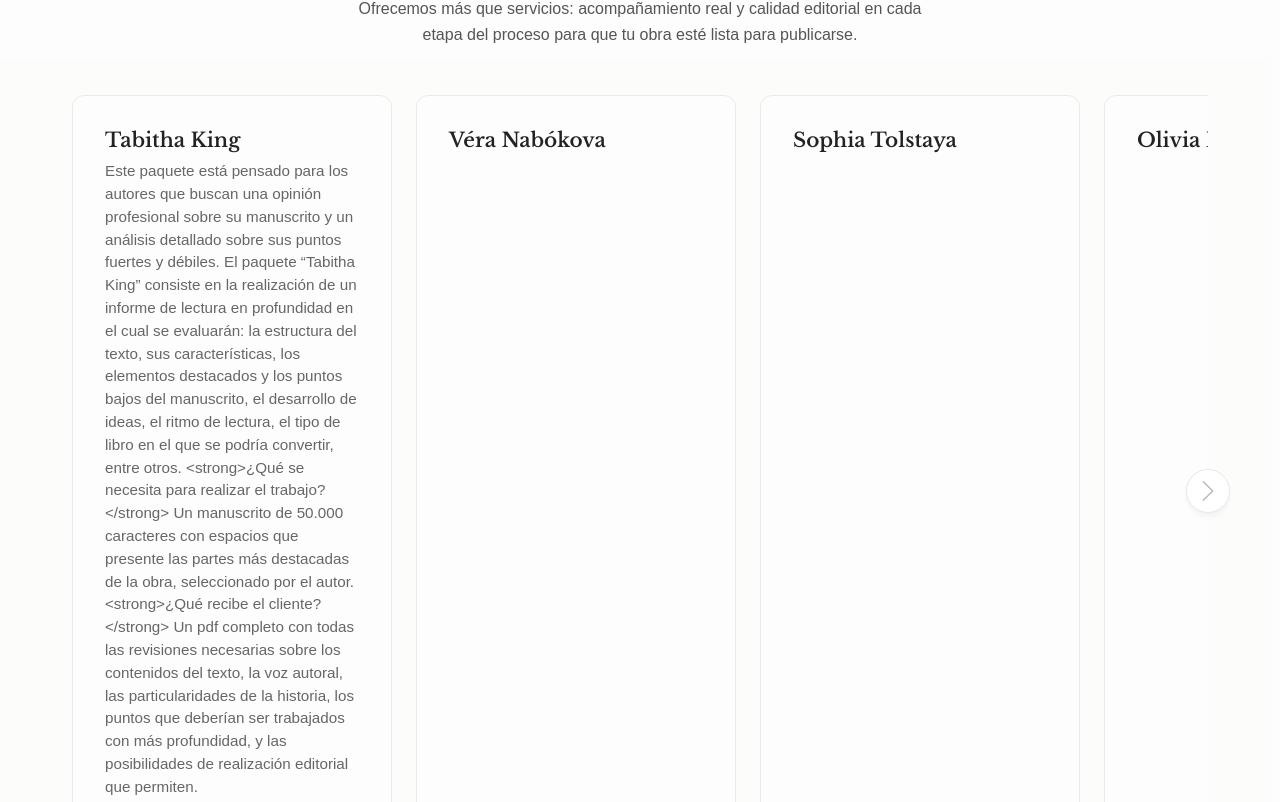
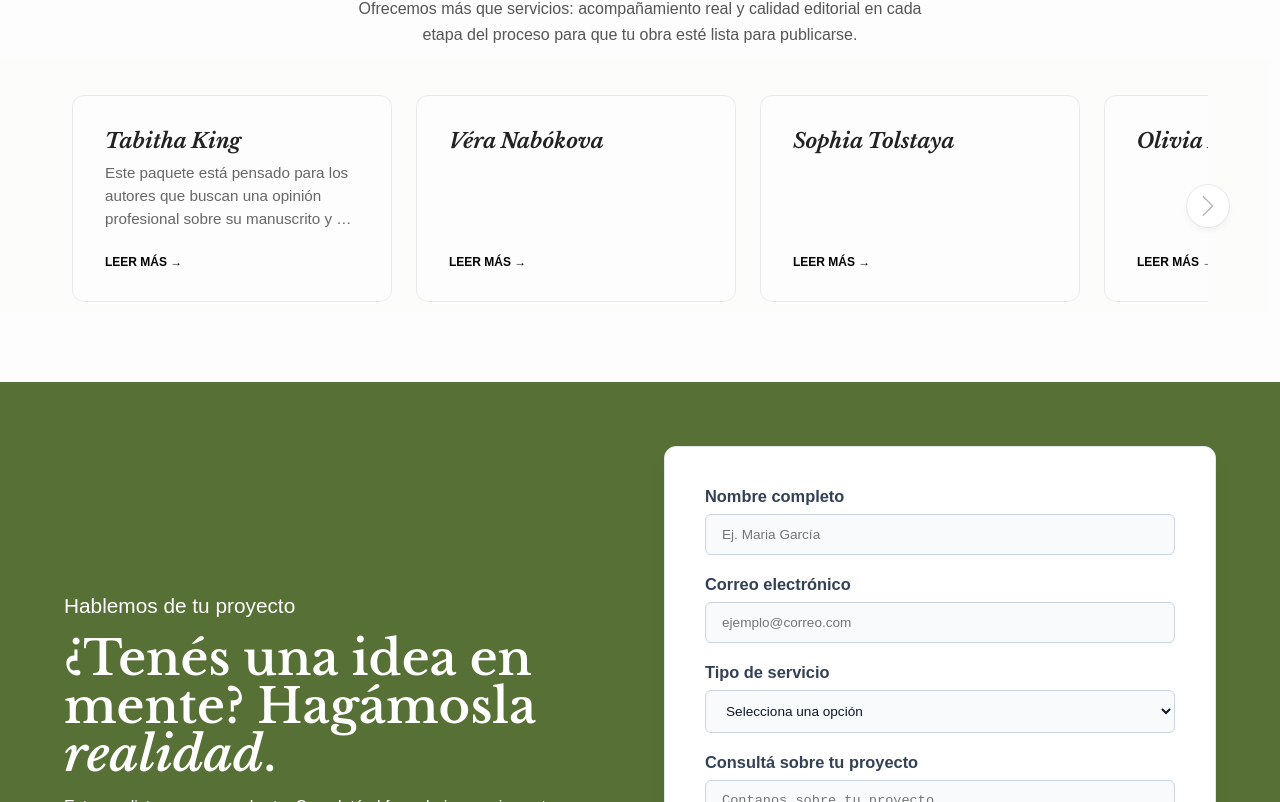
Before and after one commit to ayalamarcelo/quienquiera-se, a React (Vite) app: page / in a window 1280 px wide. Shown: the part 958-1760 px from the top of the page. Built offline with nearby package versions, Linux system fonts and the light colour scheme; a web font is replaced by a local one.

Commit message:
style: update styles for hero, services, and modals

```diff
--- a/src/styles/Hero.css
+++ b/src/styles/Hero.css
@@ -115,7 +115,6 @@
 h3.hero-description {
   color: #0f172a;
   font-size: 1.6rem;
-  font-style: italic;
   font-weight: 700;
 }
 
@@ -245,6 +244,6 @@
   }
 
   .hero-description {
-    font-size: 1.25rem;
+    font-size: 1rem;
   }
 }
--- a/src/styles/QuienesSomos.css
+++ b/src/styles/QuienesSomos.css
@@ -30,7 +30,7 @@
 
 .quienes-somos__title {
   font-size: clamp(2rem, 4vw, 3rem);
-  font-weight: 800;
+  font-weight: 900;
   letter-spacing: -0.03em;
   line-height: 1.1;
   margin-bottom: 1rem;
--- a/src/styles/ServiceModal.css
+++ b/src/styles/ServiceModal.css
@@ -93,9 +93,10 @@
 
 .service-text-section h2 {
   font-size: 1.2rem;
+  font-style: italic;
   color: #222;
   margin-bottom: 0.75rem;
-  font-weight: 600;
+  font-weight: 900;
 }
 
 .service-text-section p {
--- a/src/styles/Servicios.css
+++ b/src/styles/Servicios.css
@@ -133,9 +133,11 @@
 }
 
 .servicio-card-titulo {
-  font-size: 1.25rem;
-  font-weight: 600;
+  font-size: 1.3rem;
+  font-weight: 900;
   color: #222;
+  letter-spacing: -1;
+  font-style: italic;
   margin-bottom: 0.5rem;
 }
 
@@ -143,13 +145,21 @@
   color: #666;
   font-size: 0.95rem;
   line-height: 1.5;
+  display: -webkit-box;
+  -webkit-box-orient: vertical;
+  -webkit-line-clamp: 3;
+  overflow: hidden;
+  text-overflow: ellipsis;
 }
 
 .servicio-card-link {
+  font-family: var(--font-google);
+  text-transform: uppercase;
   background: none;
   border: none;
   cursor: pointer;
   padding: 0;
+  font-size: 0.75rem;
   font-weight: 600;
   color: #000;
   text-align: left;
```
